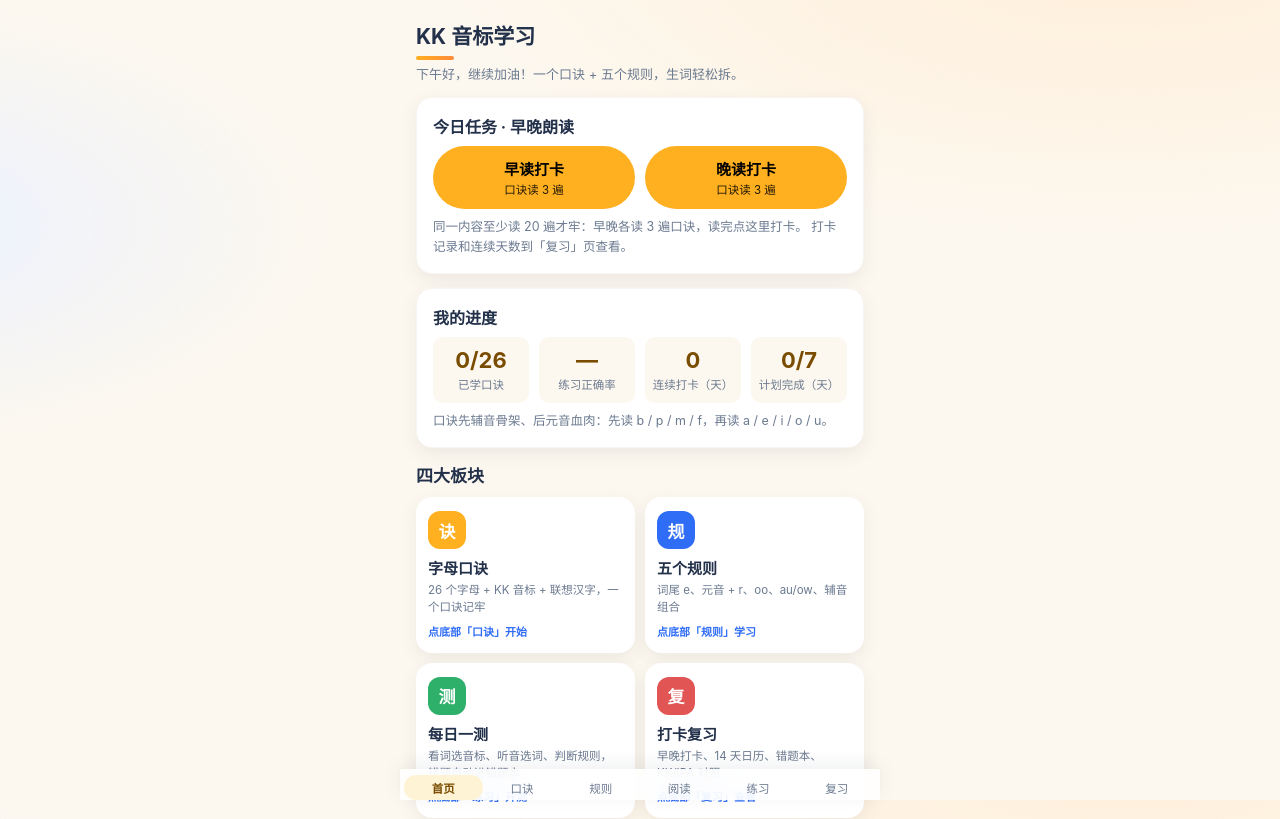
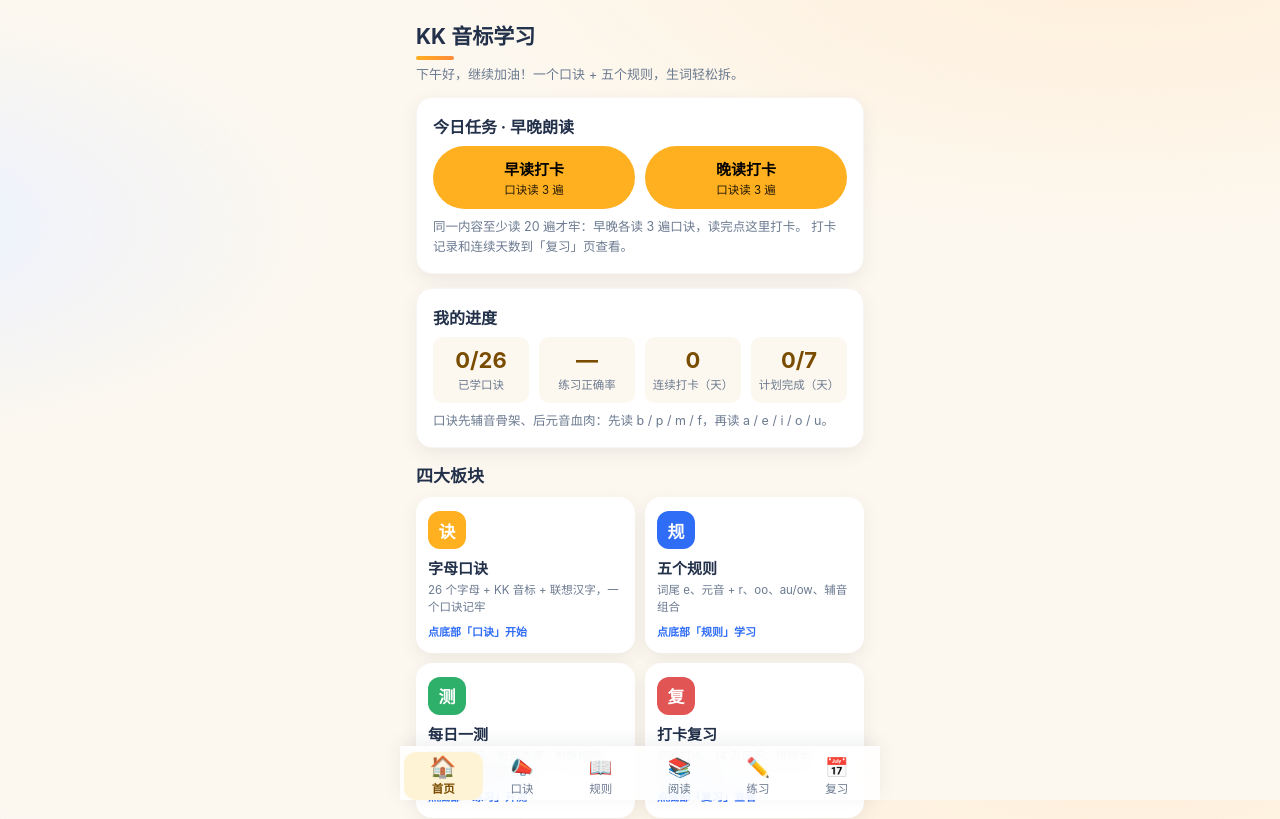
Before and after one commit to linsong0302/english_learn, a React (Vite) app in the folder app/: page / in a window 1280 px wide. Shown: the top 819 px of the page. Built offline with nearby package versions, Linux system fonts and the light colour scheme.

Commit message:
[core] Tab 栏图标化（emoji + 双行布局）

```diff
--- a/app/src/App.tsx
+++ b/app/src/App.tsx
@@ -10,12 +10,12 @@ import Echo from './pages/Echo'
 import Plan from './pages/Plan'
 
 const TABS = [
-  { key: 'home', label: '首页' },
-  { key: 'chant', label: '口诀' },
-  { key: 'rules', label: '规则' },
-  { key: 'reading', label: '阅读' },
-  { key: 'quiz', label: '练习' },
-  { key: 'review', label: '复习' },
+  { key: 'home', label: '首页', icon: '🏠' },
+  { key: 'chant', label: '口诀', icon: '📣' },
+  { key: 'rules', label: '规则', icon: '📖' },
+  { key: 'reading', label: '阅读', icon: '📚' },
+  { key: 'quiz', label: '练习', icon: '✏️' },
+  { key: 'review', label: '复习', icon: '📅' },
 ] as const
 
 type TabKey = (typeof TABS)[number]['key']
@@ -54,7 +54,10 @@ export default function App() {
             className={tab === t.key ? 'active' : ''}
             onClick={() => setTab(t.key)}
           >
-            {t.label}
+            <span className="tab-ico" aria-hidden>
+              {t.icon}
+            </span>
+            <span>{t.label}</span>
           </button>
         ))}
       </nav>
```
